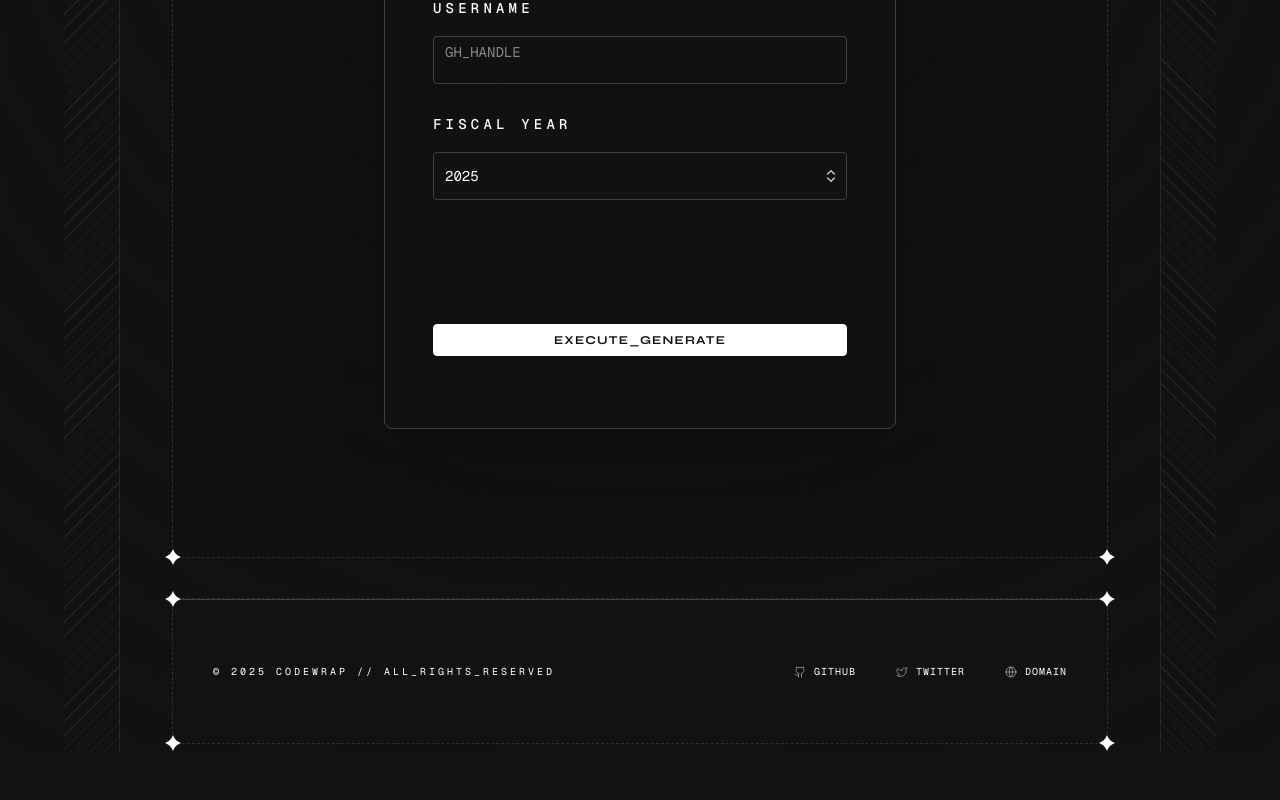
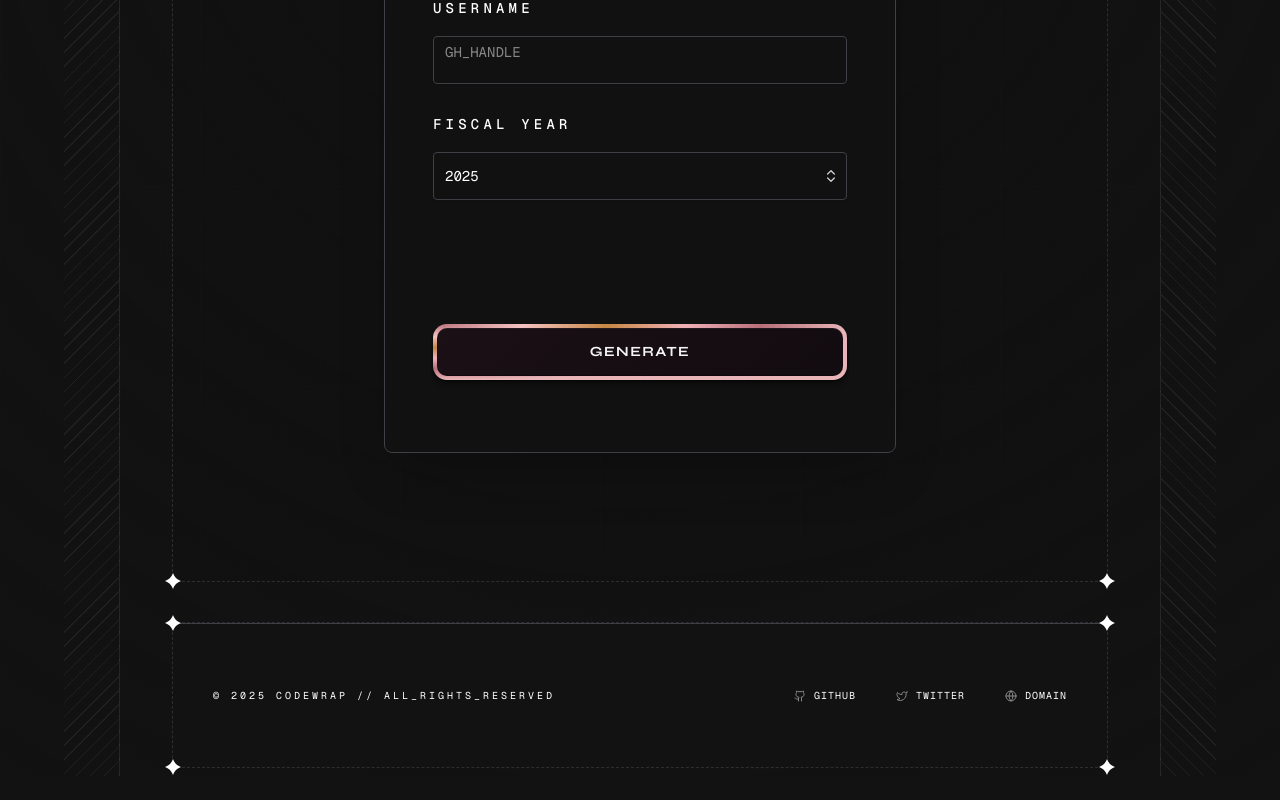
Before and after one commit to dev0jha/CoderWrap, a Next.js app in the folder apps/web/: page / in a window 1280 px wide. Shown: the part 1214-2014 px from the top of the page. Before the commit the page ends 1990 px from the top, so only its background shows below. Built offline with nearby package versions, Linux system fonts and the light colour scheme; no server answers.

Commit message:
refactor: replace Button with MetalButton in core components

```diff
--- a/apps/web/src/components/core/DownloadWrapButton.tsx
+++ b/apps/web/src/components/core/DownloadWrapButton.tsx
@@ -1,6 +1,6 @@
 "use client";
 
-import { Button } from "@/components/ui/button";
+import MetalButton from "@/components/pixel-perfect/metal-button";
 import { useState } from "react";
 import { toPng } from "html-to-image";
 import { DownloadIcon, Loader2 } from "lucide-react";
@@ -56,14 +56,13 @@ export function DownloadWrapButton({
   };
 
   return (
-    <Button
-      size={iconOnly ? "icon" : "lg"}
-      variant="outline"
+    <MetalButton
+      metal="silver"
       onClick={handleDownload}
       disabled={isDownloading}
       className={cn(
-        "rounded-none border-border font-geist-mono uppercase tracking-widest text-[10px]",
-        iconOnly ? "" : "w-full sm:w-auto h-12 px-8",
+        "font-geist-mono uppercase tracking-widest text-[10px]",
+        iconOnly ? "px-3 py-2" : "w-full sm:w-auto h-12 px-8",
       )}
       title={iconOnly ? "DOWNLOAD_AS_PNG" : undefined}
     >
@@ -84,6 +83,6 @@ export function DownloadWrapButton({
           DOWNLOAD_PNG
         </>
       )}
-    </Button>
+    </MetalButton>
   );
 }
--- a/apps/web/src/components/core/EmbedIframeButton.tsx
+++ b/apps/web/src/components/core/EmbedIframeButton.tsx
@@ -2,6 +2,8 @@
 
 import { useState } from "react";
 import { Button } from "@/components/ui/button";
+import MetalButton from "@/components/pixel-perfect/metal-button";
+import { cn } from "@/lib/utils";
 import {
   Dialog,
   DialogTrigger,
@@ -57,15 +59,17 @@ export function EmbedIframeButton({
     <Dialog open={open} onOpenChange={setOpen}>
       <DialogTrigger
         render={
-          <Button
-            size={iconOnly ? "icon" : "lg"}
-            variant="outline"
-            className={iconOnly ? "" : "w-full sm:w-auto"}
+          <MetalButton
+            metal="chrome"
+            className={cn(
+              "font-geist-mono uppercase tracking-widest text-[10px]",
+              iconOnly ? "px-3 py-2" : "w-full sm:w-auto h-12 px-8",
+            )}
             title={iconOnly ? "Embed Code" : undefined}
           >
             <CodeIcon className={iconOnly ? "w-5 h-5" : "w-4 h-4 mr-2"} />
             {!iconOnly && "Embed Code"}
-          </Button>
+          </MetalButton>
         }
       />
       <DialogPopup>
--- a/apps/web/src/components/core/GenerateWrap.tsx
+++ b/apps/web/src/components/core/GenerateWrap.tsx
@@ -2,8 +2,8 @@
 
 import { useState } from "react";
 import { useRouter } from "next/navigation";
-import { Button } from "@/components/ui/button";
-import { ConfettiButton } from "@/components/ui/confetti";
+import MetalButton from "@/components/pixel-perfect/metal-button";
+
 import {
   Card,
   CardDescription,
@@ -119,13 +119,14 @@ export default function GenerateWrap() {
             </div>
           </CardPanel>
           <CardFooter className="p-8 sm:p-12 pt-0">
-            <ConfettiButton
-              className="w-full h-14 bg-foreground text-background font-bold font-syne uppercase tracking-widest hover:scale-[1.02] active:scale-[0.98] transition-all rounded-xl shadow-lg hover:shadow-foreground/20"
+            <MetalButton
+              metal="rose-gold"
+              className="w-full h-14 font-bold font-syne uppercase tracking-widest"
               type="submit"
               disabled={isLoading}
             >
-              {isLoading ? "PROCESSSSING..." : "EXECUTE_GENERATE"}
-            </ConfettiButton>
+              {isLoading ? "PROCESSSSING..." : "GENERATE"}
+            </MetalButton>
           </CardFooter>
         </Form>
       </Card>
```
